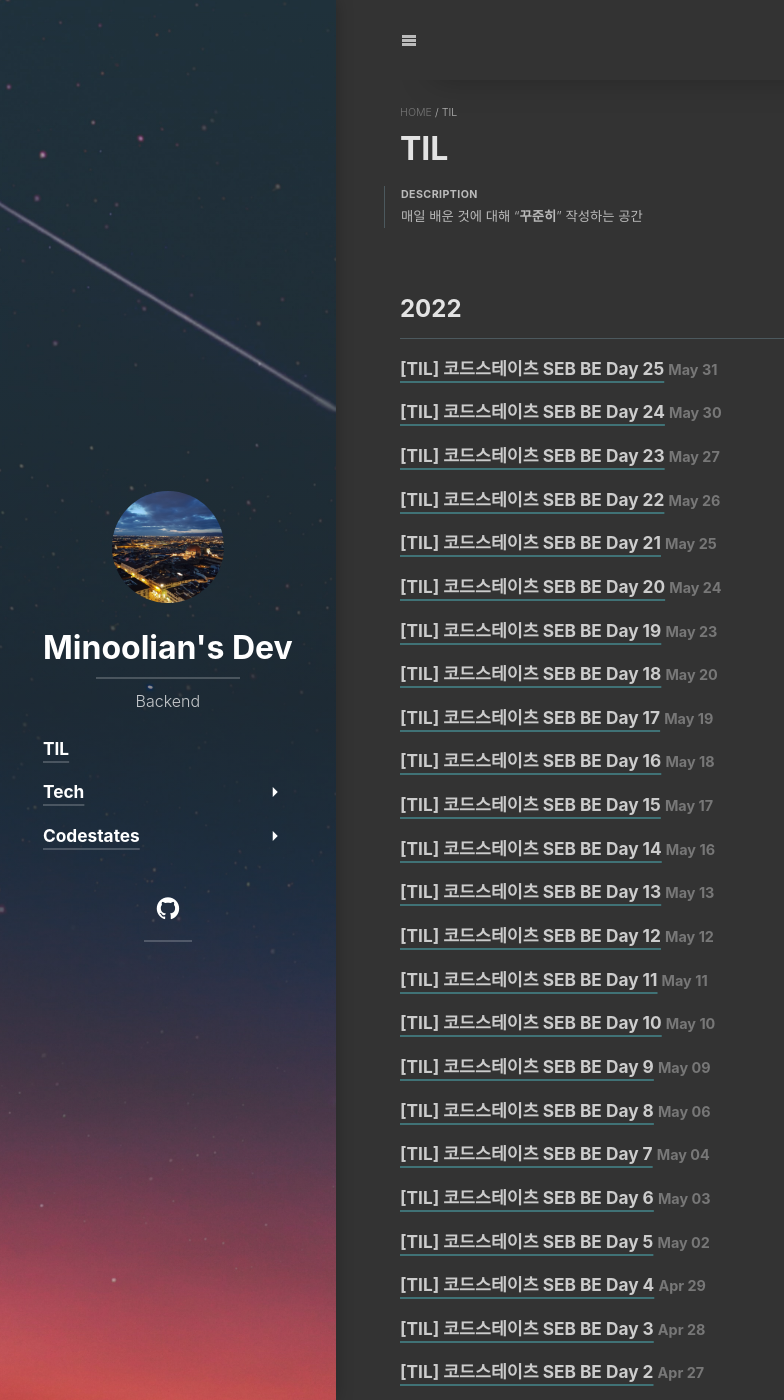
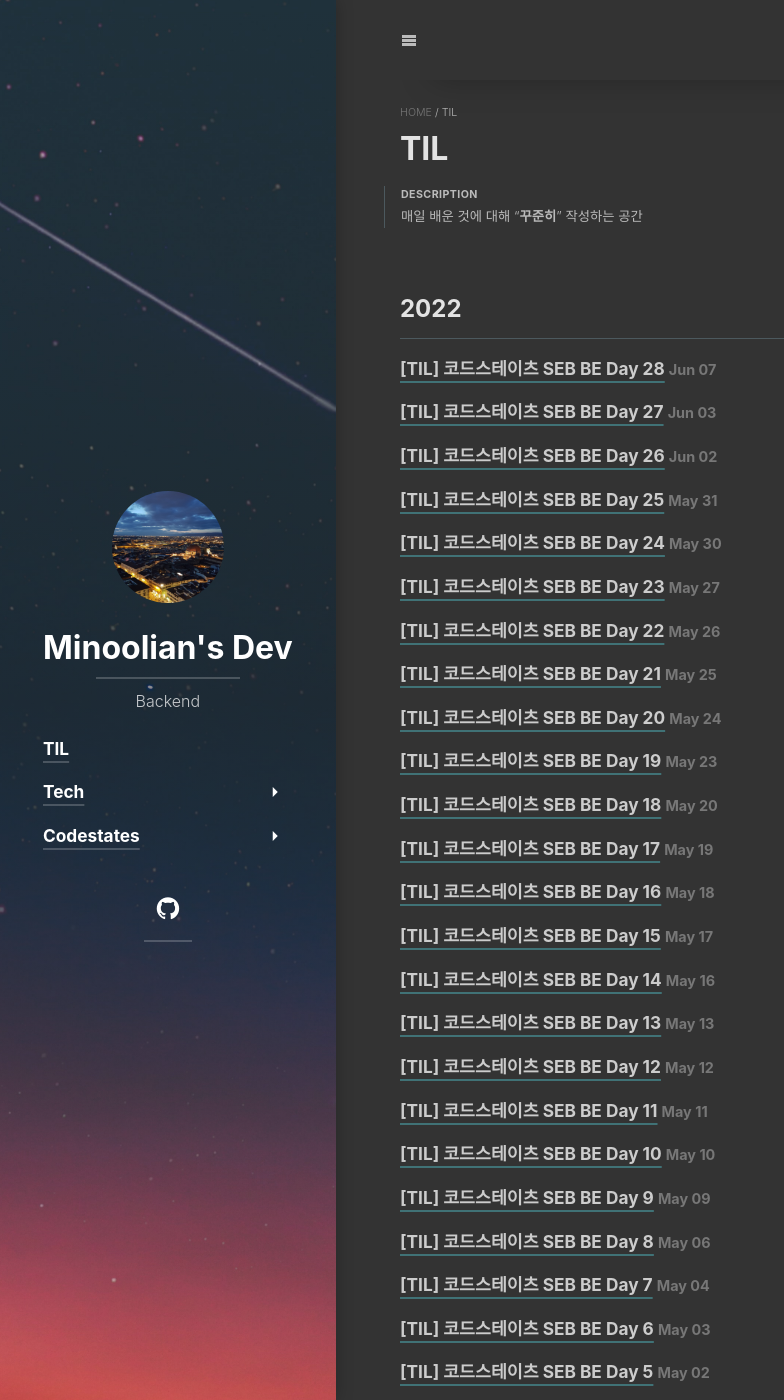
Before and after one commit to Minoolian/Minoolian.github.io, a Jekyll site: the page built from _featured_categories/til.md, in a window 1280 px wide and 1400 px high. Shown: the whole window, without its empty margins (0-784 px from the left). Built offline with Jekyll 4.4.1, drawn with Linux system fonts in a browser that asks for light colours; cached includes are drawn as plain includes; nearby versions of some CDN libraries; some web fonts are replaced; library files that are not in the unit come from our copies; some of the changed lines change nothing that is shown.

Commit message:
docs: 22.06.02, 22.06.03, 22.06.07 TIL

```diff
--- /dev/null
+++ b/_posts/til/2022-06-02-220602-til.md
@@ -0,0 +1,63 @@
+---
+layout: post
+title: "[TIL] 코드스테이츠 SEB BE Day 26"
+category: til
+---
+> 💡 **Today I Will Learn**
+>
+> * Brute-Force Algorithm
+> * Binary Search Algorithm
+
+* unordered toc
+{:toc .large-only}
+
+# ✏️ Summary
+***
+
+## BFA (Brute-Force Algorithm)
+***
+
+`모든 경우를 시행`하여 문제를 해결한다. 시간복잡도 및 공간복잡도를 고려하지 않고 해결방법을 찾는다.
+
+### BFA의 한계
+
+**문제가 복잡할수록** 상당히 많은 자원을 필요로 하여 비효율적일 수 있다.
+
+### BFA의 사용예제
+
+1\. **순차 검색 (Sequential Search)**: 배열안의 요소를 순차적으로 검색할 때
+2\. **문자열 매칭**: 찾고자하는 문자열이 해당 문자열에 존재하는 지 순차적으로 검색할 때
+3\. **정렬**: 선택정렬, 삽입정렬, 버블정렬과 같은 알고리즘
+
+## BSA (Binary Search Algorithm)
+***
+
+**Divide & Conquer (분할정복법)**으로 문제를 푸는 방식으로 아래 단계와 같다.
+
+1\. 배열 중간의 인덱스(mid)를 저장
+2\. mid가 찾는 target이라면 return
+3\. mid보다 크거나, 작으면 start 및 end를 다시 설정한다.
+
+* **오름차순 및 내림차순된 배열에서의 검색에 사용한다.**
+* **데이터 양이 많을수록 효율적이다.**
+* **찾고자하는 데이터가 양끝에 존재할 때 가장 비효율적이다.**
+
+### BSA 사용예제
+
+* 도서관의 도서코드를 통한 검색
+* 사전 검색
+
+# 📌 정리
+***
+
+알고리즘 뒷 파트로 오면서 개인적으로 어려운 **DP 문제**들을 맞닥뜨렸다. 사실 어렵다 생각하는 이유가 앞서 그리디처럼 **많이 접해보지 않아서**라 생각된다.
+
+이번 알고리즘 파트부터 `Daily Coding`이 아침마다 계속 되는데, 추가적으로 Greedy, DP 문제도 많이 풀어봐야겠다👍
+
+# 🎯 Tomorrow
+***
+
+* Algorithm in Math
+
+Back to [[TIL] 코드스테이츠 SEB BE Day 25](220531-til){:.heading.flip-title}
+{:.read-more}
--- /dev/null
+++ b/_posts/til/2022-06-03-220603-til.md
@@ -0,0 +1,48 @@
+---
+layout: post
+title: "[TIL] 코드스테이츠 SEB BE Day 27"
+category: til
+---
+> 💡 **Today I Will Learn**
+>
+> * Algorithm in Math
+
+* unordered toc
+{:toc .large-only}
+
+# ✏️ Summary
+***
+
+## Permutation & Combination
+***
+
+### Permutation
+
+n개 중 순서에 상관있게 m개를 뽑는 모든 경우의 수: `nPm`
+
+### Combination
+
+n개 중 순서에 상관없이 m개를 뽑는 모든 경우의 수: `nCm`
+
+# 📌 정리
+***
+
+순열, 조합, 멱집합에 대한 페어프로그래밍을 진행했는데, 비전공자분을 만나서 난항에 빠질법도 했지만 동작원리를 디버깅으로 설명하면서 함께 잘 헤쳐나간 것 같아 뿌듯하다😁
+
+## 👿 Problem
+
+메서드 내에 정의한 List 지역변수를 재귀적으로 돌렸을 때, 디버깅으로 확인해보니 주소가 공유되고 있었다. Stack에 저장되어 재귀적으로 호출되어도 다른 공간에 저장될 것이라고 생각했다.
+
+## 👼 Solution
+
+모든 Object 타입은 Heap 영역에 저장된다.
+
+# 🎯 Next Week
+***
+
+* Client-Server Architecture
+* 브라우저의 작동 원리
+* HTTP
+
+Back to [[TIL] 코드스테이츠 SEB BE Day 26](220602-til){:.heading.flip-title}
+{:.read-more}
--- /dev/null
+++ b/_posts/til/2022-06-07-220607-til.md
@@ -0,0 +1,43 @@
+---
+layout: post
+title: "[TIL] 코드스테이츠 SEB BE Day 28"
+category: til
+---
+> 💡 **Today I Will Learn**
+>
+> * Client-Server Architecture
+> * 브라우저의 작동 원리
+> * HTTP
+
+* unordered toc
+{:toc .large-only}
+
+# ✏️ Check Box
+***
+
+* [x] Client-Server 3-tier Architecture
+
+* 브라우저의 동작원리
+  * [x] URI
+  * [x] IP와 PORT
+  * [x] DNS
+  * [x] ***SPA, SSR, CSR*** (추후 블로깅 예정)
+  * [ ] ***CORS*** (추후 블로깅 예정)
+
+* [x] HTTP
+
+# 📌 정리
+***
+
+웹 전반에 대한 이해를 할 수 있는 챕터였다. 개발하면서 새삼 코드작성에만 신경썼다는 나의 무지함에 부끄러웠다😥 특히 `Google.com`을 검색했을 때 일어나는 일에 대해 블로깅하면서 전체적인 과정을 이해할 예정이다.
+
+TIL내에 이제 내용 정리를 하지않고, 정리가 필요한 부분은 **Tech 메뉴**에 정리할 예정이다.
+
+# 🎯 Tomorrow
+***
+
+* REST API
+* Postman
+
+Back to [[TIL] 코드스테이츠 SEB BE Day 27](220603-til){:.heading.flip-title}
+{:.read-more}
--- a/_sass/_reboot-mod.scss
+++ b/_sass/_reboot-mod.scss
@@ -177,8 +177,9 @@ input[type="radio"],
 input[type="checkbox"] {
   box-sizing: border-box; // 1. Add the correct box sizing in IE 10-
   padding: 0; // 2. Remove the padding in IE 10-
+  margin-right: 5px;
+
 }
-
 
 input[type="date"],
 input[type="time"],
--- a/_sass/my-inline.scss
+++ b/_sass/my-inline.scss
@@ -66,7 +66,7 @@
   color: #4FB1BA;
 }
 
-input[type=checkbox]{
+.sidebar-nav input[type=checkbox]{
   display: none;
 }
 
```
